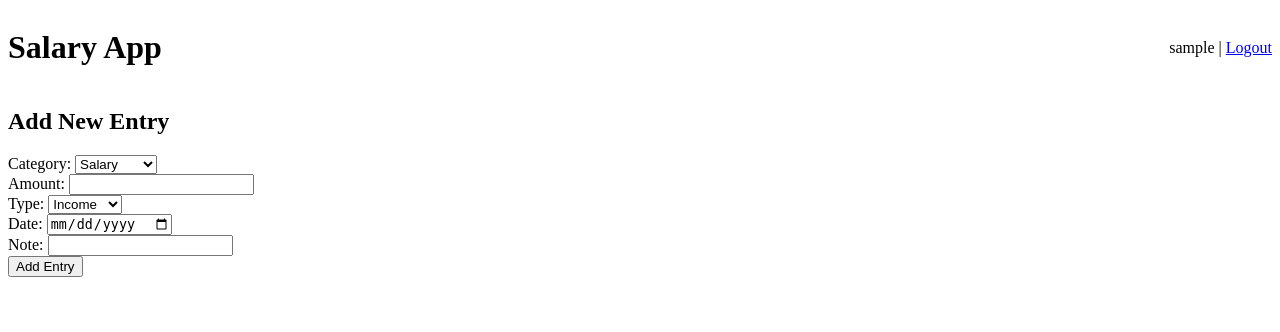
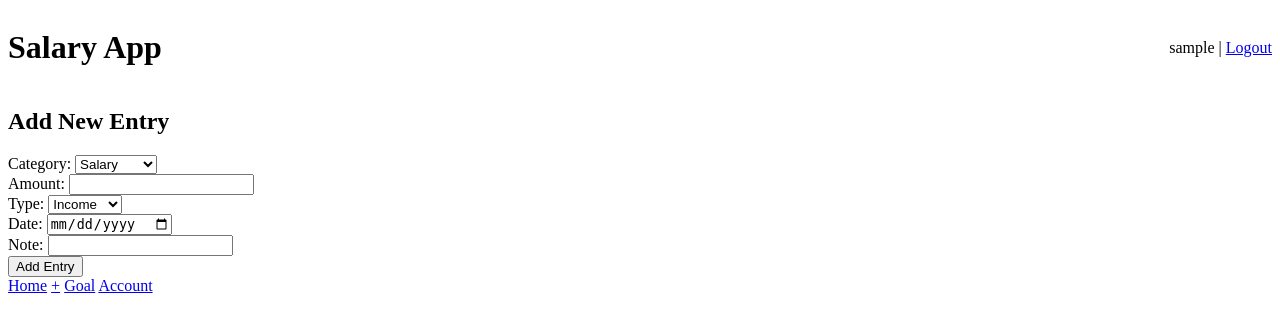
Before and after one commit to bahaji-04/Salaray_Management_app, a Flask app: page /add-entry in a window 1280 px wide. Shown: the top 332 px of the page. Run offline with Flask 3, Linux system fonts and the light colour scheme; the visitor is signed in with stand-in values (Sample User, id 1); data comes from the database, SQL or seed files in the repository.

Commit message:
feat: add nav bar and goals route

```diff
--- a/app.py
+++ b/app.py
@@ -47,6 +47,8 @@ def db_close(e=None):
 
 @app.route('/')
 def index():
+    if current_user.is_authenticated:
+        return redirect("/spending")
     return render_template("index.html")
 
 @app.route('/signup',methods=["GET","POST"])
@@ -210,6 +212,24 @@ def edit_entry(entry_id):
     categories = db.execute("SELECT * FROM categories").fetchall()
     return render_template("edit_entry.html", entry=entry, categories=categories)
 
+@app.route("/goal",methods=["GET","POST"])
+@login_required
+def goal():
+    db = get_db()
+    if request.method == "POST":
+        name = request.form["name"]
+        target_amount = request.form["target_amount"]
+        db.execute("""INSERT INTO targets (user_id, name, target_amount)
+                   VALUES (?,?,?)""",(current_user.id,name,target_amount))
+
+        db.commit()
+        return redirect("/spending")
+
+    goals = db.execute(""" SELECT * FROM targets
+                       WHERE user_id = ? """,(current_user.id,)).fetchall()
+    return render_template("goal.html", goals = goals)
+
+
 @app.route("/delete-entry/<int:entry_id>", methods=["POST"])
 @login_required
 def delete_entry(entry_id):
@@ -217,6 +237,7 @@ def delete_entry(entry_id):
     db.execute("DELETE FROM entries WHERE id=?", (entry_id,))
     db.commit()
     return redirect("/spending")
+
 
 @app.route("/logout")
 @login_required
--- a/templates/base.html
+++ b/templates/base.html
@@ -11,9 +11,24 @@
             <p>{{ current_user.username }} | <a href="/logout">Logout</a></p>
         {% endif %}
     </div>
-
     {% block content %}
     {% endblock %}
 
+    <div>
+
+        {% if current_user.is_authenticated %}
+
+            <nav>
+                <a href="/spending">Home</a>
+                <a href="/add-entry">+</a>
+                <a href="/goal">Goal</a>
+                <a href="/account">Account</a>
+            </nav>
+
+        {% endif %}
+
+    </div>
+
+
 </body>
 </html>
```
